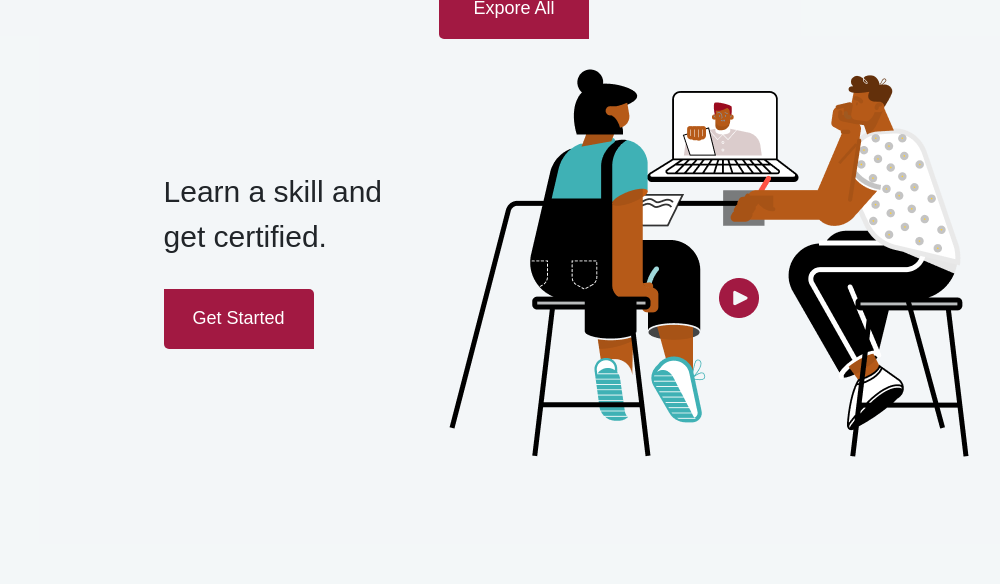
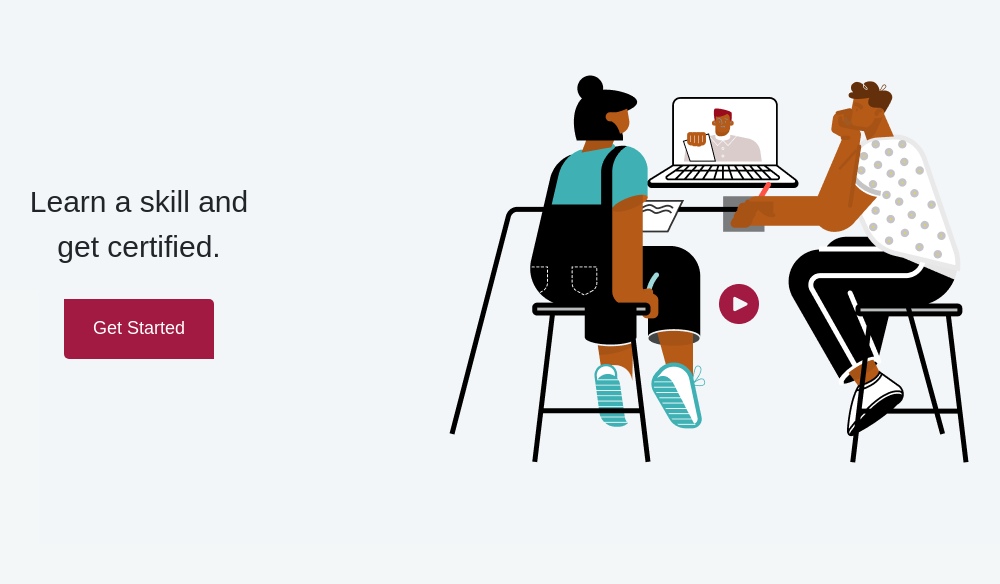
Before and after one commit to Mufasa4dev/connectME, a PHP site: page / in a window 1280 px wide. Shown: the part 1235-1819 px from the top of the page, without its empty margins (216-1216 px from the left). Run offline with PHP 8.4, Linux system fonts and the light colour scheme; some libraries are stand-ins or nearby versions.

Commit message:
I edited Amazing job opportunities

```diff
--- a/css/style.css
+++ b/css/style.css
@@ -158,7 +158,7 @@ img#ladywrkin {
     margin-top: 20px;
 }
 #ladyTextBox {
-    margin-top: 180px;
+    /* margin-top: 180px; */
 }
 #ladyText {
     font-size: 30px;
@@ -175,13 +175,19 @@ img#ladywrkin {
 #ladyGuyTextBox {
     margin-top: 100px;
 }
-#ladyGuyText {
-    font-size: 30px;
-}
+
 #ladyGuyFloat {
     float: right;
     margin-right: 5%;
 }
 
+@media screen and (max-width: 800px) {
+    .lady_assistant{
+        height: 300px
+    }
+    #ladyText{
+        font-size: 20px
+    }
+  }
 
 /* END: Amazing job opportunities */
--- a/index.html
+++ b/index.html
@@ -138,23 +138,25 @@
             <div class="learnSkills">
                 <div class="container">
                     <div class="row">
-                        <div class="col-sm" style="text-align: center;">
-                            <img src="./images/Lady.png" class="img-fluid" id="ladywrkin" alt="Lady Working on a computer">
+                        <div class="col-sm py-3 text-center lady_assistant">
+                            <img src="./images/Lady.png" class="img-fluid h-100" alt="Lady Working on a computer">
                         </div>
-                        <div class="col-sm" id="ladyTextBox">
-                            <span id="ladyText">Amazing job opportunities <br> at your fingertip.</span><br>
-                            <a href="#"><button class="btn" id="ladyBtn">Expore All</button></a>
+                        <div class="col-sm py-3 m-auto text-center" id="ladyTextBox">
+                            <div>
+                                <span id="ladyText">Amazing job opportunities <br> at your fingertip.</span><br>
+                                <a href="#"><button class="btn" id="ladyBtn">Expore All</button></a>
+                            </div>
                         </div>
                     </div>
-                    <div class="row" style="padding-top: 30px;">
-                        <div class="col-sm" id="ladyGuyTextBox">
-                            <div id="ladyGuyFloat">
-                                <span id="ladyGuyText">Learn a skill and <br> get certified.</span><br>
-                            <a href="#"><button class="btn" id="ladyBtn">Get Started</button></a>
+                    <div class="row pt-5">
+                        <div class="col-sm order-sm-last py-3 text-center lady_assistant">
+                            <img src="./images/learn askill.png" class="img-fluid h-100" alt="Lady Working on a computer">
+                        </div>
+                        <div class="col-sm order-sm-first py-3 m-auto text-center" id="ladyTextBox">
+                            <div>
+                                <span id="ladyText">Learn a skill and <br> get certified.</span><br>
+                                <a href="#"><button class="btn" id="ladyBtn">Get Started</button></a>
                             </div>
-                        </div>
-                        <div class="col-sm" style="text-align: center;">
-                            <img src="./images/learn askill.png" class="img-fluid" id="ladyGuyLearn" alt="A lady and a guy learning">
                         </div>
                     </div>
                 </div>
```
